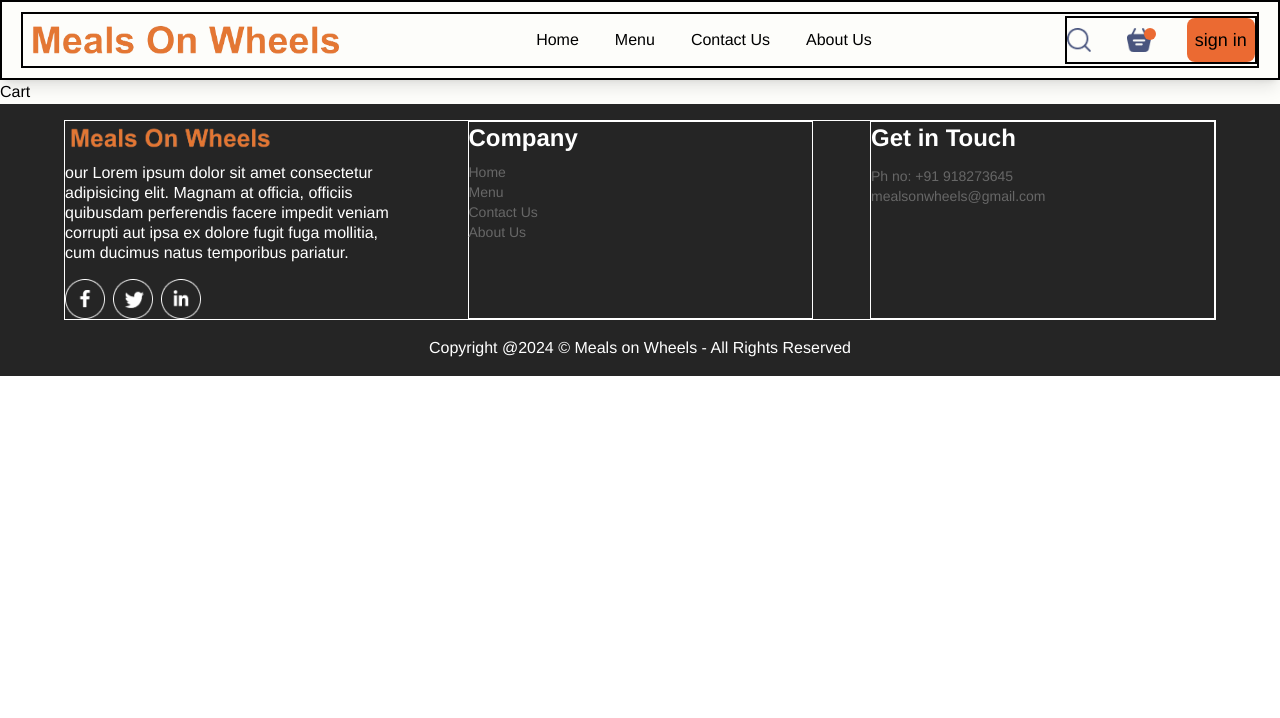
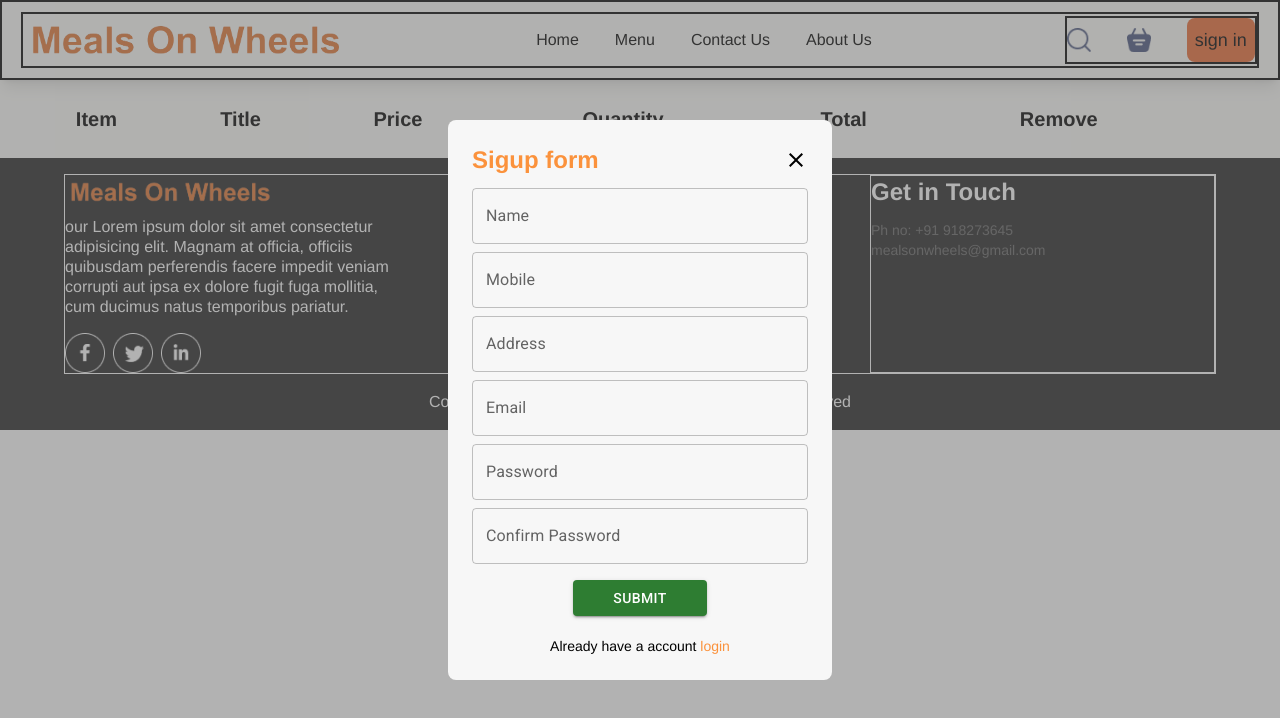
Before and after one commit to MB-Prabhu/MealsOnWheels-frontend, a React (Vite) app: page /cart in a window 1280 px wide. Both pictures are taken after a click on the button "sign in". Shown: the top 718 px of the page. Built offline with nearby package versions, Linux system fonts and the light colour scheme.

Commit message:
created cart functionality

```diff
--- a/package.json
+++ b/package.json
@@ -10,6 +10,10 @@
     "preview": "vite preview"
   },
   "dependencies": {
+    "@emotion/react": "^11.14.0",
+    "@emotion/styled": "^11.14.0",
+    "@mui/icons-material": "^6.2.0",
+    "@mui/material": "^6.2.0",
     "react": "^18.3.1",
     "react-dom": "^18.3.1",
     "react-router-dom": "^7.0.2"
--- a/src/App.jsx
+++ b/src/App.jsx
@@ -1,14 +1,19 @@
-import React from 'react'
+import React, { useContext } from 'react'
 import Navbar from './components/Navbar'
 import { Route, Routes } from 'react-router-dom'
 import Home from './Pages/Home/Home'
 import Cart from './Pages/Cart/Cart'
 import PlaceOrder from './PlaceOrder/PlaceOrder'
 import Footer from './components/Footer'
+import Login from './components/Login'
+import { StoreContext } from './context/StoreContext'
 
 const App = () => {
+      const {showLogin, setShowLogin} = useContext(StoreContext)
+
   return (
     <div className='bg-[#fdfdfa]'>
+      {showLogin && <Login />}
       <Navbar />
       <Routes>
         <Route path='/' element={<Home />} />
--- /dev/null
+++ b/src/Pages/Cart/CardTotal.jsx
@@ -0,0 +1,27 @@
+import React, { useContext } from 'react'
+import { Button } from '@mui/material';
+import { StoreContext } from '../../context/StoreContext';
+
+const CardTotal = () => {
+    const {getTotalAmount} = useContext(StoreContext)
+  return (
+    <div className='w-[50%] lg:w-[30%]'>
+        <h2 className='md:text-xl text-lg font-bold my-2'>Card Total</h2>
+
+        <div className='flex flex-col gap-2'>
+            <p className='flex justify-between'>SubTotal <span>{getTotalAmount() || 0}</span></p>
+            <hr className='bg-[#676767]' />
+            <p className='flex justify-between'>Delivery Fee <span>2</span></p>
+            <hr className='bg-[#676767]' />
+            <p className='flex justify-between'>Total <span>0</span></p>
+        </div>
+
+        <Button variant='contained' className='px-4 py-1 text-white' sx={{backgroundColor: "orangered", margin: "10px 0"}}>
+            Proceed to Checkout
+        </Button>
+
+    </div>
+  )
+}
+
+export default CardTotal
--- a/src/Pages/Cart/Cart.jsx
+++ b/src/Pages/Cart/Cart.jsx
@@ -1,8 +1,55 @@
-import React from 'react'
+import React, { useContext } from 'react'
+import { StoreContext } from '../../context/StoreContext'
+import { food_list } from '../../assets/assets/frontend_assets/assets'
+import CardTotal from './CardTotal'
 
 const Cart = () => {
+
+  let {cartItem, getItemTotalAmount} = useContext(StoreContext)
+
   return (
-    <div>Cart</div>
+    <div className='p-2 w-full'>
+      <div className="p-4 w-[95%]">
+        <table className='p-2 w-full'>
+          <thead>
+          <tr className="text-lg md:text-xl">
+            <th>Item</th>
+            <th>Title</th>
+            <th>Price</th>
+            <th>Quantity</th>
+            <th>Total</th>
+            <th>Remove</th>
+          </tr>
+          </thead>
+          <tbody>
+            {food_list.map(ele=>{
+              if(cartItem[ele._id]>0){
+                return (
+                  <tr key={ele._id} className="text-center md:text-xl border-2 border-y-[#676767] border-x-0">
+                    <td className="py-2 place-items-center  ">
+                      <img src={ele.image} alt="" className='rounded-full h-[100px] w-[100px]' />
+                      </td>
+                    <td className=''>{ele.name}</td>
+                    <td className=''>{ele.price}</td>
+                    <td className=''>{cartItem[ele._id]}</td>
+                    <td className=''>{getItemTotalAmount(ele._id)}</td>
+                    <td className=''><button >remove</button></td>
+                  </tr>
+                )
+              }
+            })}
+          </tbody>
+        </table>
+      </div>
+
+
+{Object.keys(cartItem).length>0 && <div className='w-[95%] px-4'>
+              <CardTotal />
+</div>}
+
+
+
+    </div>
   )
 }
 
--- a/src/components/FoodDisplay.jsx
+++ b/src/components/FoodDisplay.jsx
@@ -12,7 +12,6 @@ const FoodDisplay = ({category}) => {
         <p className='text-2xl sm:text-3xl sm:font-semibold'>your selected Food Items</p>
         </div>
 
-{/* <div className=' w-full flex justify-center items-center border-2 border-black'> */}
         <div className='mt-2 w-[90%] py-3 grid lg:grid-cols-4 md:grid-cols-3 sm:grid-cols-2 gap-10 border-2 border-black'>
             {food_list.map(({_id, name, image, price, description,category})=>{
                         return(
@@ -20,7 +19,6 @@ const FoodDisplay = ({category}) => {
                         )
                     })}
         </div>
-    {/* </div> */}
     </div>
 
   )
--- /dev/null
+++ b/src/components/Login.jsx
@@ -0,0 +1,122 @@
+import React, { useContext, useState } from 'react'
+import { StoreContext } from '../context/StoreContext'
+import { TextField, Button } from '@mui/material';
+import CloseIcon  from '@mui/icons-material/Close';
+
+const Login = () => {
+
+  const {isLogin, setIsLogin, setShowLogin} = useContext(StoreContext)
+
+    const [userData, setuserData] = useState({
+      Name: "",
+      mobile: "",
+      address: "",
+      email: "",
+      password: "",
+      confirmPassword: ""
+    })
+
+
+    let handleChange = ({target: {name, value}})=>{
+        setuserData((p)=> ({...p, [name]: value}))
+    }
+
+    let handleSignupSubmit=(e)=>{
+      e.preventDefault()
+      console.log(userData)
+      setuserData({
+        Name: "",
+      mobile: "",
+      address: "",
+      email: "",
+      password: "",
+      confirmPassword: ""
+      })
+    }
+
+    let handleLoginSubmit=(e)=>{
+      e.preventDefault()
+      let {Name, address, confirmPassword, mobile, ...payload} = userData
+      console.log(payload)
+      setuserData({
+      email: "",
+      password: "",
+      })
+    }
+
+
+  return (
+    <div className='fixed w-full h-full bg-opacity-50 bg-[#676767] z-30 place-content-center place-items-center' >
+      <div
+      // tabIndex={-1}
+      // onBlur={() => setShowLogin(false)}
+      // onClick={(e)=> e.stopPropagation()}
+      className={`rounded-lg p-6 w-[60%] sm:w-[50%] lg:w-[40%] xl:w-[30%] bg-[#f7f7f7] relative`} >
+        <form action="" onSubmit={isLogin ? handleLoginSubmit :handleSignupSubmit} className="flex flex-col gap-3">
+          <div className='flex justify-between items-center'>
+        <h1 className='text-center text-lg sm:text-2xl font-bold text-orange-400'>{isLogin ? "Login form":"Sigup form"}</h1>
+        <p className='cursor-pointer' onClick={()=> setShowLogin(false)}><CloseIcon /></p>
+          </div>
+
+            <div className='flex flex-col gap-6'>
+            {!isLogin && (
+              <>
+              <TextField label="Name"
+              value={userData.Name}
+              onChange={(e)=> handleChange(e)}
+              name="Name" variant="outlined"
+              sx={{height: "40px"}} />
+
+              <TextField label="Mobile"
+              value={userData.mobile}
+              onChange={(e)=> handleChange(e)}
+              name="mobile" variant="outlined"
+              sx={{height: "40px"}} />
+
+              <TextField label="Address"
+              value={userData.address}
+              onChange={(e)=> handleChange(e)}
+              name="address" variant="outlined"
+              sx={{height: "40px"}} />
+              </>
+            )}
+
+            <TextField label="Email"
+            value={userData.email}
+            onChange={(e)=> handleChange(e)}
+            name="email" variant="outlined"
+            sx={{height: "40px"}} />
+
+            <TextField label="Password"
+              value={userData.password}
+            onChange={(e)=> handleChange(e)}
+            name="password" variant="outlined"
+            sx={{height: "40px"}} />
+
+      {!isLogin && (
+              <>
+              <TextField label="Confirm Password"
+              onChange={(e)=> handleChange(e)}
+              value={userData.confirmPassword}
+              name="confirmPassword" variant="outlined"
+              sx={{height: "40px"}} />
+              </>
+            )}
+            </div>
+
+
+
+            <Button variant="contained" type="submit" color="success"
+            sx={{width: "40%", margin: "20px auto"}}>Submit</Button>
+        </form>
+        <div className='text-center text-sm'>
+        {isLogin ? <p>Not created account yet? <span onClick={()=> setIsLogin(false)} className="text-orange-400 cursor-pointer">create account</span></p>
+            : <p>Already have a account <span onClick={()=> setIsLogin(true)} className="text-orange-400 cursor-pointer">login</span></p>}
+        </div>
+
+      </div>
+   </div>
+  )
+}
+
+export default Login
--- a/src/components/Navbar.jsx
+++ b/src/components/Navbar.jsx
@@ -1,70 +1,56 @@
-import React, { useState } from 'react'
+import React, { useContext, useState } from 'react'
 import { assets } from '../assets/assets/frontend_assets/assets'
 import { Link } from 'react-router-dom'
 import Sidebar from './Sidebar'
+import { StoreContext } from '../context/StoreContext'
 
 const Navbar = () => {
-    const [menuActive, setmenuActive] = useState("")
+
+    const {showLogin, setShowLogin, cartItem} = useContext(StoreContext)
+       const [menuActive, setmenuActive] = useState("")
 
     const [isMenuOpen, setIsMenuOpen] = useState(false);
 
   return (
     <div className='border-2 border-black w-full h-20 flex items-center justify-center shadow-lg '>
         <div className='border-2 border-black w-[97%] flex items-center justify-between'>
+        <div className='hidden md:block'>
+        <Link to="/">
         <img src={assets.logo} alt="" className='w-36 md:block hidden lg:w-80 sm:w-56'/>
+          </Link>
+        </div>
         <button
           className="md:hidden text-2xl"
           onClick={() => setIsMenuOpen(true)}
         >
           ☰
         </button>
-        {/* <ul
-        // className='flex gap-1 sm:gap-2 lg:text-lg '
-        className={`lg:flex gap-8 items-center ${
-            isMenuOpen ? "block" : "hidden"
-          } lg:block absolute lg:static top-16 left-0 w-full bg-gray-800 lg:bg-transparent`}
-
-        >
-            <Link to="/"
-            onClick={()=> setmenuActive("Home")}
-            className={`${menuActive==="Home"? "underline underline-offset-2": ""}  hover:underline hover:underline-offset-4`}>
-                Home</Link>
-            <Link
-            to="/cart"
-            onClick={()=> setmenuActive("Menu")}
-            className={` ${menuActive==="Menu"? "underline underline-offset-2": ""} hover:underline hover:underline-offset-4`}>
-                Menu</Link>
-            <Link
-            to="/placeorder"
-            onClick={()=> setmenuActive("Contact Us")}
-            className={`${menuActive==="Contact Us"? "underline underline-offset-2": ""}  hover:underline hover:underline-offset-4`}>
-                Contact Us</Link>
-            <Link
-            onClick={()=> setmenuActive("About Us")}
-            className={`${menuActive==="About Us"? "underline underline-offset-2": ""} hover:underline hover:underline-offset-4`}>
-                About Us</Link>
-        </ul> */}
 
         <div className='md:block hidden'>
         <ul
         className={`flex gap-1`}
       >
-        <li className="lg:px-4 py-2 hover:bg-gray-700 text-center">Home</li>
-        <li className="lg:px-4 py-2 hover:bg-gray-700 text-center">Menu</li>
-        <li className="lg:px-4 py-2 hover:bg-gray-700 text-center">Contact Us</li>
-        <li className="lg:px-4 py-2 hover:bg-gray-700 text-center">About Us</li>
+        <li className="lg:px-4 py-2 hover:underline text-center">Home</li>
+        <li className="lg:px-4 py-2 hover:underline text-center">Menu</li>
+        <li className="lg:px-4 py-2 hover:underline text-center">Contact Us</li>
+        <li className="lg:px-4 py-2 hover:underline text-center">About Us</li>
       </ul>
         </div>
 
       <Sidebar isMenuOpen={isMenuOpen} setIsMenuOpen={setIsMenuOpen} />
 
        <div className={`flex items-center justify-between w-44 lg:gap-4 lg:w-48 sm:gap-2 border-2 border-[#000]`}>
+
             <img src={assets.search_icon} alt="" className='size-6 lg:size-6 cursor-pointer' />
             <div className='relative'>
+            <Link to="/cart">
             <img src={assets.basket_icon} alt="" className='size-6 lg:size-6 cursor-pointer' />
-                { <div className='size-3 rounded-lg bg-[#eb6a32] absolute top-0 right-[-5px]'></div>}
+            </Link>
+                {Object.keys(cartItem).length>0 && <div className='size-3 rounded-lg bg-[#eb6a32] absolute top-0 right-[-5px]'>
+                  {Object.keys(cartItem).length}
+                  </div>}
             </div>
-            <button className='p-2 rounded-lg sm:text-sm lg:text-lg bg-[#eb6a32] active:bg-[#eba689]'>sign in</button>
+            <button className='p-2 rounded-lg sm:text-sm lg:text-lg bg-[#eb6a32] active:bg-[#eba689]' onClick={()=> setShowLogin(true)}>sign in</button>
        </div>
 
         </div>
--- a/src/context/StoreContext.jsx
+++ b/src/context/StoreContext.jsx
@@ -1,14 +1,15 @@
-import React, { createContext, useState } from 'react'
+import React, { createContext, useEffect, useState } from 'react'
 import { food_list } from '../assets/assets/frontend_assets/assets'
 
-export const StoreContext = createContext(null)
+export const StoreContext = createContext("")
 
 const StoreContextProvider = ({children})=>{
 
     const [cartItem, setCartItem] = useState({})
+    const [isLogin, setIsLogin] = useState(false)
+    const [showLogin, setShowLogin] = useState(false)
 
     let addCartItem = (itemid)=>{
-        console.log(itemid)
         if(!cartItem[itemid]){
             setCartItem(p=> {
                 return {...p, [itemid]:1}
@@ -21,19 +22,57 @@ const StoreContextProvider = ({children})=>{
     }
 
     let removeCartItem=(itemid)=>{
-        if(cartItem[itemid]>0){
+           if(cartItem[itemid]>0){
             setCartItem(p=> {
               return {...p, [itemid]:p[itemid]-1}
             })
         }
+    }
 
+    let getItemTotalAmount = (itemid)=>{
+        console.log(itemid)
+        let findItem = food_list.find(ele=> ele._id == itemid)
+        console.log(findItem) //todo
+        if(!findItem){
+            return "Item Not Added in Cart"
+        }
+        return findItem.price * cartItem[itemid]
     }
+
+    let getTotalAmount = ()=>{
+        if(Object.keys(cartItem).length>0){
+            let getCartAddedItems = food_list.filter(ele=> Object.keys(cartItem).includes(ele._id) )
+            let separateItemTotal=getCartAddedItems.map((ele)=> {
+                  if(Object.keys(cartItem).includes(ele._id)){
+                    return ele.price * cartItem[ele._id]
+                  }
+              })
+
+              let totalAmount= separateItemTotal.reduce((a,b)=> a+b)
+              return totalAmount
+        }
+    }
+
+    // let getTotalAmount = ()=>{
+    //     let totalAmount = 0;
+    //     for(const key in cartItem){
+    //         if(cartItem[key]>0){
+    //             let separateItem = food_list.find(ele=> ele._id === key)
+    //             totalAmount += separateItem.price * cartItem[key]
+    //         }
+    //     }
+    //     return totalAmount;
+    // }
 
     let value = {
         food_list,
         cartItem,
         setCartItem,
-        addCartItem, removeCartItem
+        addCartItem, removeCartItem,
+        isLogin, setIsLogin,
+        showLogin, setShowLogin,
+        getItemTotalAmount,
+        getTotalAmount
     }
     return(
         <StoreContext.Provider value={value}>
```
Also changed, not shown: 1 other file (tests, documents, lock files or other folders).
